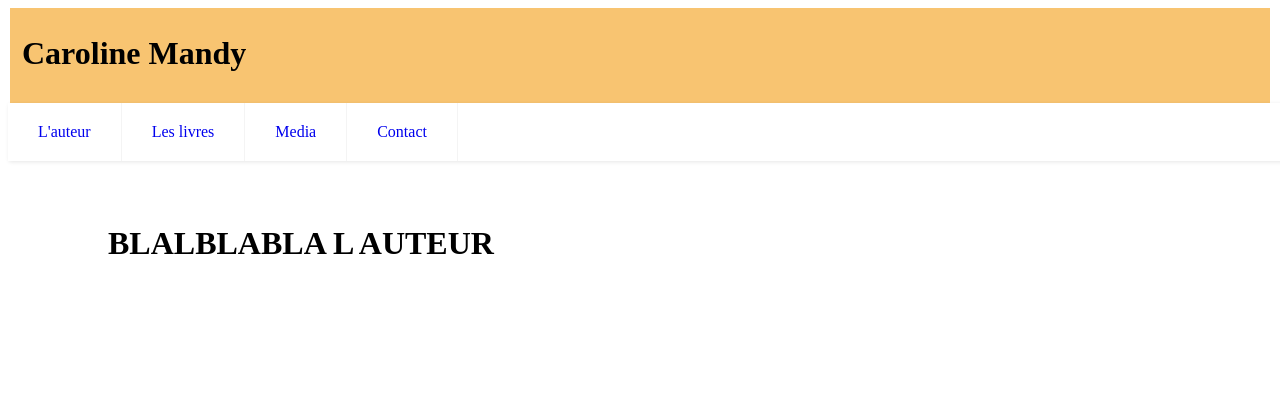
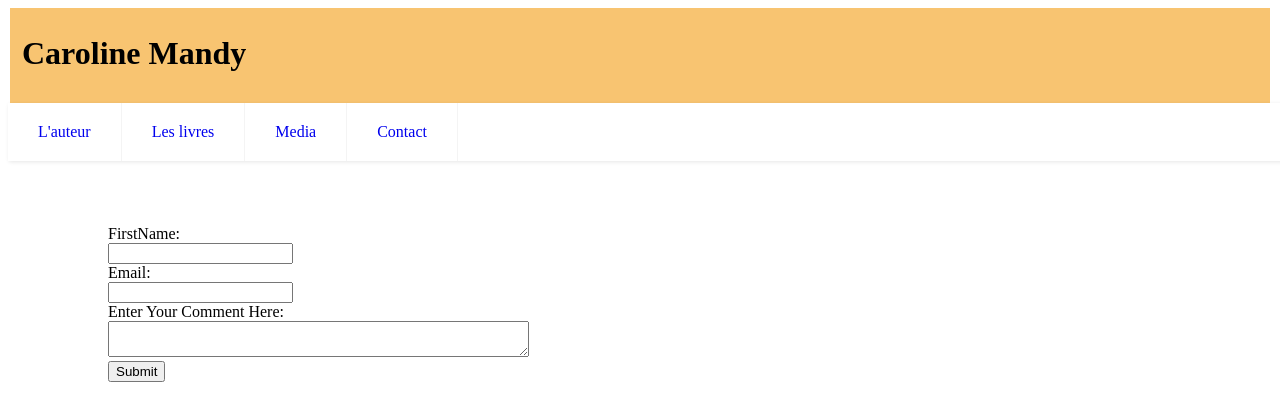
Before and after one commit to arskama/Caro, a plain HTML site: page index.html in a window 1280 px wide. Drawn offline with Linux system fonts and the light colour scheme.

Commit message:
testEmail
Signed-off-by: Arnaud Mandy <arnaud.mandy@intel.com>

```diff
--- a/index.html
+++ b/index.html
@@ -24,17 +24,20 @@
 
 <div class="section">
         <h1 id=content></h1>
-<!--    <form action="mailto:you@yourdmainhere.com" method="post" enctype="text/plain" >
-    FirstName:<input type="text" name="FirstName">
-    Email:<input type="text" name="Email">
+    <form action="mailto:arnaud.mandy@gmail.com" method="post" enctype="text/plain" >
+    FirstName: <br/>
+    <input type="text" name="FirstName"> <br/>
+    Email:<br/>
+    <input type="text" name="Email"> <br/>
+    Enter Your Comment Here:<br/>
+    <textarea raws="30" cols="50"> </textarea> <br/>
     <input type="submit" name="submit" value="Submit">
     </form>
--->
 </div>
 </html>
 <script>
 
-    document.getElementById("content").innerHTML = "BLALBLABLA L AUTEUR"
+//    document.getElementById("content").innerHTML = "BLALBLABLA L AUTEUR"
 
     document.getElementById("auteur").onclick = function() {
         console.log("auteur");
```
